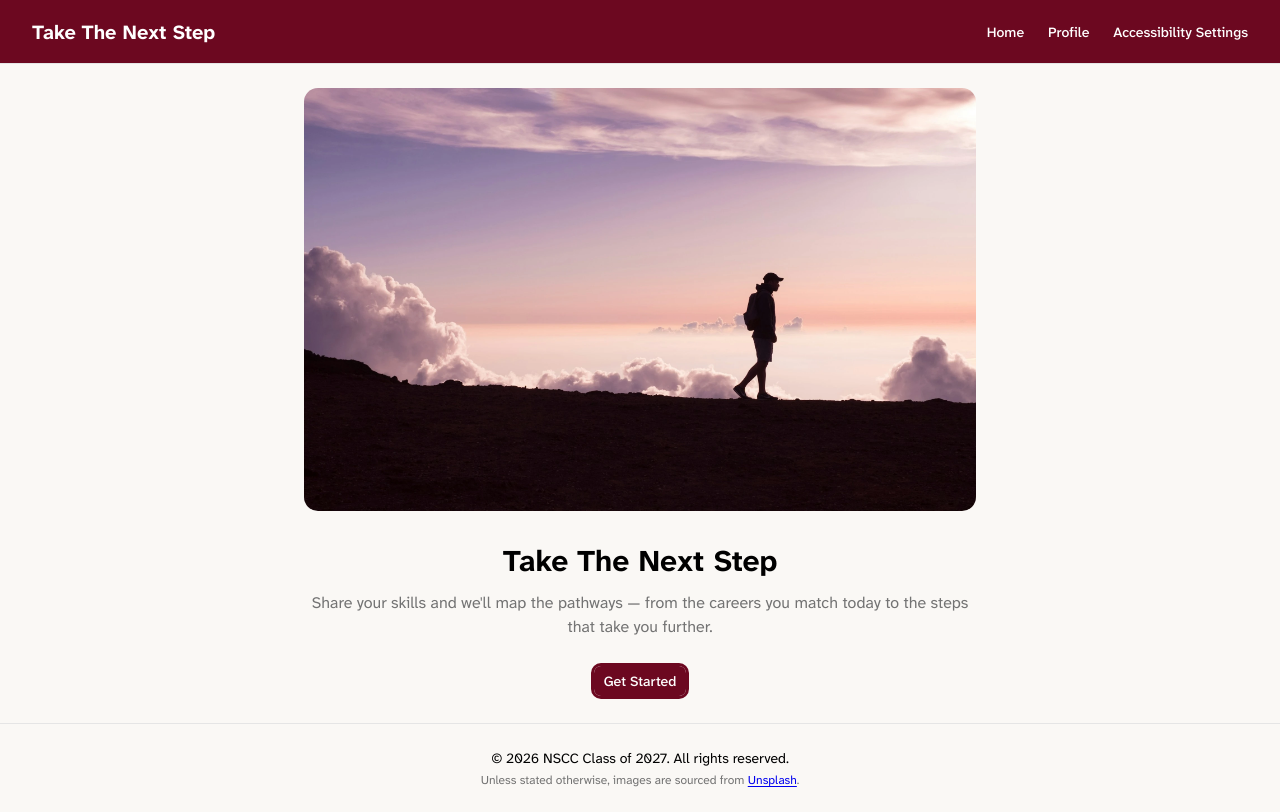
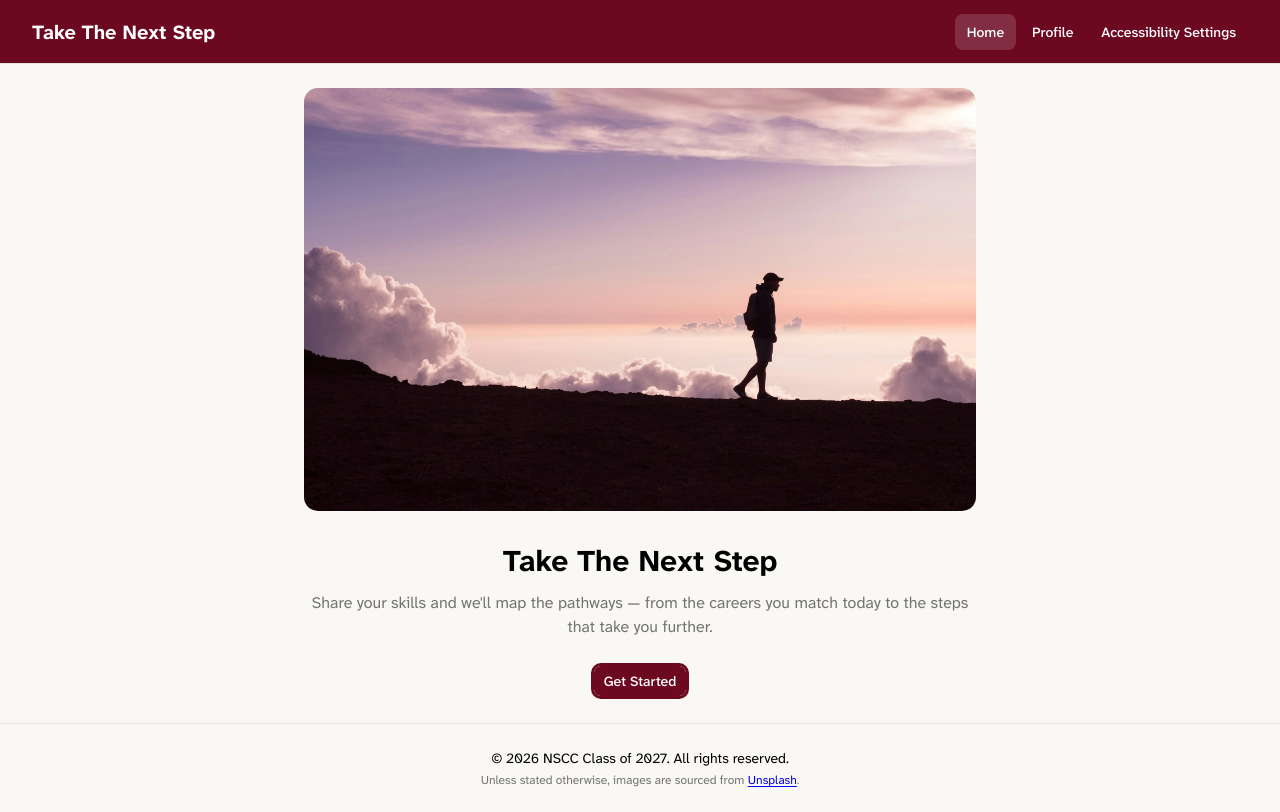
Before and after one commit to jaynaugler/ttns, a Next.js app: page / in a window 1280 px wide. Built offline with nearby package versions, Linux system fonts and the light colour scheme.

Commit message:
NavBar style improvements

```diff
--- a/src/components/header.tsx
+++ b/src/components/header.tsx
@@ -28,7 +28,8 @@ export function Header() {
   const [open, setOpen] = useState(false);
   // The landing page is pre-journey: like the sidebar, the drawer hides the
   // step list (and its "Reset journey") there.
-  const isLanding = usePathname() === "/";
+  const pathname = usePathname();
+  const isLanding = pathname === "/";
 
   // Using React useState and useEffect for the accessibility toggles
   const [dyslexicFont, setDyslexicFont] = useState(false);
@@ -95,20 +96,45 @@ export function Header() {
     // Sticky so the brand/nav/accessibility toggles stay reachable while the
     // page scrolls; h-16 is the anchor the sticky sidebar nav offsets from.
     <header className="sticky top-0 z-40 h-16 border-b bg-primary px-4 md:px-8 text-primary-foreground">
-      <div className="max-w-7xl mx-auto flex h-full w-full items-center justify-between">
+      <div className="max-w-7xl mx-auto flex h-full w-full items-center justify-between gap-6">
         <div className="font-bold text-xl">
           <Link href="/" className="text-primary-foreground hover:no-underline">Take The Next Step</Link>
         </div>
         <nav aria-label="Primary" className="hidden md:block">
-          <ul className="flex gap-6 text-sm font-medium">
-            <li><Link href="/" className="text-primary-foreground">Home</Link></li>
+          {/* Pill nav: padded hit targets (the app is a11y-focused) with a
+              tinted hover, and the current page subtly filled. gap matches
+              the padding so hover pills don't visually merge. */}
+          <ul className="flex items-center gap-1 text-sm font-medium">
+            <li>
+              <Link
+                href="/"
+                aria-current={isLanding ? "page" : undefined}
+                className={`block rounded-md px-3 py-2 text-primary-foreground transition-colors hover:bg-primary-foreground/10 ${
+                  isLanding ? "bg-primary-foreground/15" : ""
+                }`}
+              >
+                Home
+              </Link>
+            </li>
             {/* Same loop "Chart a new path" does: back to the profile form
                 (prefilled from the last submission) to run the journey again. */}
-            <li><Link href="/profile" className="text-primary-foreground">Profile</Link></li>
+            <li>
+              <Link
+                href="/profile"
+                aria-current={pathname === "/profile" ? "page" : undefined}
+                className={`block rounded-md px-3 py-2 text-primary-foreground transition-colors hover:bg-primary-foreground/10 ${
+                  pathname === "/profile" ? "bg-primary-foreground/15" : ""
+                }`}
+              >
+                Profile
+              </Link>
+            </li>
             <DropdownMenu>
               <DropdownMenuTrigger
                 render={
-                  <button className="text-primary-foreground">Accessibility Settings</button>
+                  <button className="block rounded-md px-3 py-2 text-primary-foreground transition-colors hover:bg-primary-foreground/10">
+                    Accessibility Settings
+                  </button>
                 }
               />
               <DropdownMenuContent
```
